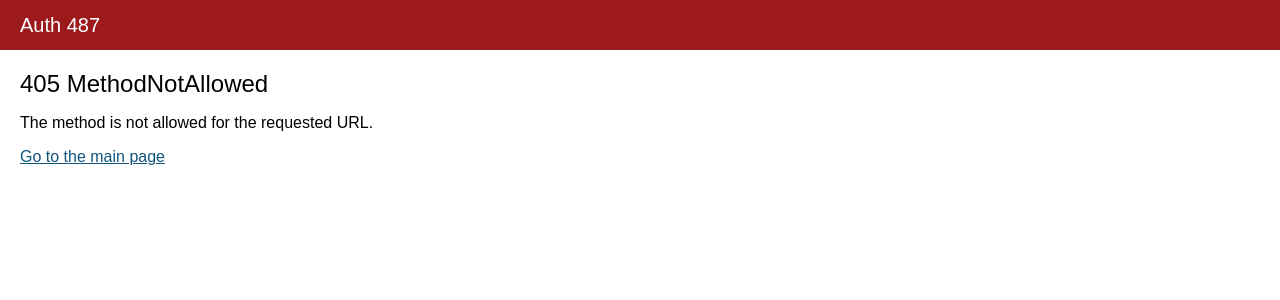
After one commit to andre487/auth487, a Flask app: page /login in a window 1280 px wide. The commit adds this page. Shown: the top 300 px of the page. Run offline with Flask 3, Linux system fonts and the light colour scheme; parts of the project's set-up code (start-up, migrations or seed data) failed here and were passed over.

Commit message:
Add error page

```diff
--- a/app.py
+++ b/app.py
@@ -9,6 +9,7 @@ from datetime import datetime, timedelta
 import flask
 import pyotp
 import pytz
+import werkzeug.exceptions
 
 import app_common
 import mail
@@ -41,14 +42,18 @@ LOG_LEVEL = os.environ.get('LOG_LEVEL', logging.INFO)
 
 logging.config.dictConfig({
     'version': 1,
-    'formatters': {'default': {
-        'format': LOG_FORMAT,
-    }},
-    'handlers': {'wsgi': {
-        'class': 'logging.StreamHandler',
-        'stream': sys.stderr,
-        'formatter': 'default',
-    }},
+    'formatters': {
+        'default': {
+            'format': LOG_FORMAT,
+        }
+    },
+    'handlers': {
+        'wsgi': {
+            'class': 'logging.StreamHandler',
+            'stream': sys.stderr,
+            'formatter': 'default',
+        }
+    },
     'root': {
         'level': LOG_LEVEL,
         'handlers': ['wsgi'],
@@ -72,10 +77,7 @@ def index():
     return_path = flask.request.args.get('return-path', flask.url_for('index'))
     return_path_parts = urllib.parse.urlparse(return_path)
     if return_path_parts.netloc and not return_path_parts.netloc.endswith(AUTH_DOMAIN):
-        return flask.Response(
-            '{"error": "Return path is invalid"}', status=400,
-            headers={'Content-Type': 'application/json'},
-        )
+        raise werkzeug.exceptions.BadRequest('Return path is invalid')
 
     if ath.is_authenticated():
         auth_token = ath.get_auth_token()
@@ -101,13 +103,17 @@ def login():
     return_path = flask.request.form.get('return-path', flask.url_for('index'))
 
     if not login or not password:
-        return flask.Response('No auth info', status=400)
+        raise werkzeug.exceptions.BadRequest('No auth info')
 
     auth_data = get_auth_info_data().get(login)
     if not auth_data:
-        return flask.Response('User is not found', status=403)
+        raise werkzeug.exceptions.Forbidden('User is not found')
 
     actual_password_hash = app_common.hash_password(password)
+    expected_password_hash = auth_data.get("password")
+    if actual_password_hash != expected_password_hash:
+        raise werkzeug.exceptions.Forbidden('Wrong password')
+
     auth_id = data_handler.create_second_factor_record(login, auth_data, actual_password_hash)
 
     headers = {}
@@ -130,27 +136,27 @@ def submit_totp():
     return_path = flask.request.form.get('return-path', flask.url_for('index'))
 
     if not login or not password or not auth_id:
-        return flask.Response('No auth info', status=400)
+        raise werkzeug.exceptions.BadRequest('No auth info')
 
     auth_data = get_auth_info_data().get(login)
     if not auth_data:
-        return flask.Response('User is not found', status=403)
+        raise werkzeug.exceptions.Forbidden('User is not found')
 
     sf_record = data_handler.get_second_factor_record(login, auth_id)
     if not sf_record:
-        return flask.Response('No auth info', status=400)
+        raise werkzeug.exceptions.BadRequest('No auth info')
 
     data_handler.remove_second_factor_record(login, auth_id)
 
     expected_password_hash = auth_data.get("password")
     if not expected_password_hash:
-        return flask.Response('Wrong login or password', status=403)
+        raise werkzeug.exceptions.Forbidden('Wrong login or password')
 
     if not pyotp.TOTP(auth_data['totp_secret']).verify(password):
-        return flask.Response('Wrong OTP', status=403)
+        raise werkzeug.exceptions.Forbidden('Wrong OTP')
 
     if sf_record['password_hash'] != expected_password_hash:
-        return flask.Response('Wrong login or password', status=403)
+        raise werkzeug.exceptions.Forbidden('Wrong password')
 
     resp = flask.redirect(return_path, code=302)
     mail.send_new_login_notification(flask.request, resp)
@@ -199,6 +205,33 @@ def robots_txt():
             'Disallow: /'
         ),
         headers={'Content-Type': 'text/plain; charset=utf-8'}
+    )
+
+
+@app.errorhandler(werkzeug.exceptions.HTTPException)
+def error_page(e: werkzeug.exceptions.HTTPException):
+    err_msg = f'{e.code} {type(e).__name__}'
+    return make_template_response(
+        'error.html',
+        page_title=err_msg,
+        error_type=err_msg,
+        error_description=e.description,
+        hide_logout=True,
+        code=e.code,
+    )
+
+
+@app.errorhandler(Exception)
+def error_page(e: Exception):
+    err_code = 500
+    err_msg = f'{err_code} Internal Server Error'
+    return make_template_response(
+        'error.html',
+        page_title=err_msg,
+        error_type=err_msg,
+        error_description=str(e),
+        hide_logout=True,
+        code=err_code,
     )
 
 
--- a/static/style.css
+++ b/static/style.css
@@ -1,5 +1,17 @@
 :root {
     height: 100%;
+}
+
+a:link, a:visited {
+    color: #11557c;
+}
+
+a:hover {
+    color: #3b666b;
+}
+
+a:active {
+    color: #9c1a1c;
 }
 
 .page {
@@ -138,3 +150,8 @@
     white-space: nowrap;
     width: 1px;
 }
+
+.error {
+    box-sizing: border-box;
+    padding: 0 20px;
+}
--- /dev/null
+++ b/templates/error.html
@@ -0,0 +1,9 @@
+{% extends 'layout.html' %}
+
+{% block content %}
+    <section class="error">
+        <h2 class="section-header">{{ error_type }}</h2>
+        <p>{{ error_description }}</p>
+        <p><a href="{{ url_for('index') }}">Go to the main page</a></p>
+    </section>
+{% endblock %}
--- a/templates/layout.html
+++ b/templates/layout.html
@@ -1,7 +1,7 @@
 <!DOCTYPE html>
 
 <head>
-    <title>Auth 487</title>
+    <title>{{ page_title | default('Auth 487') }}</title>
     <meta name="viewport" content="width=device-width, initial-scale=1">
     <link nonce="{{ csp_nonce }}" rel="stylesheet" href="{{ url_for('static', filename='style.css') | static_version }}">
     <link rel="shortcut icon" href="{{ url_for('static', filename='favicon.png') | static_version }}" type="image/png">
```
